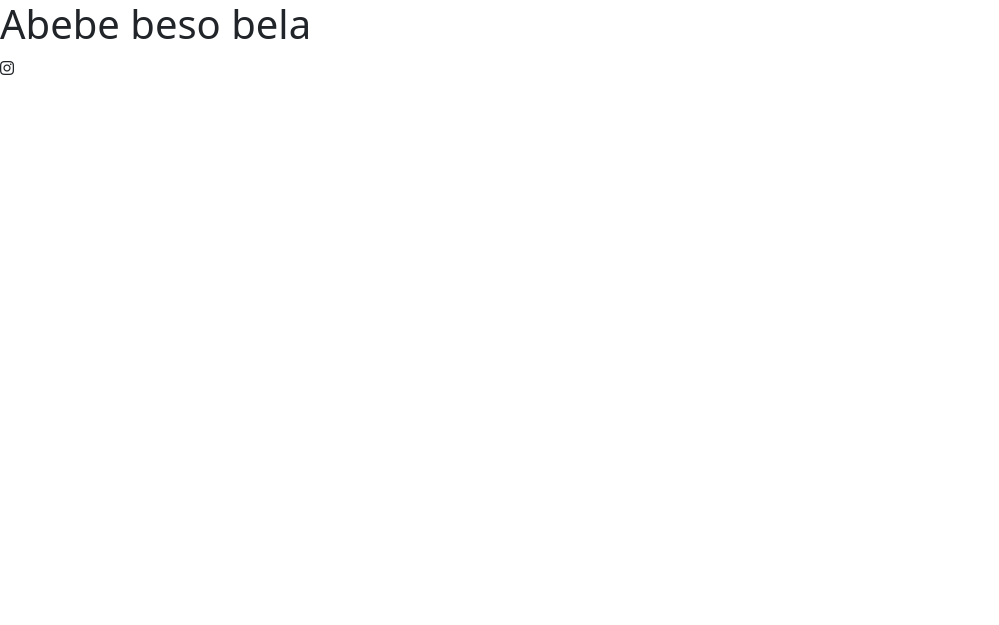
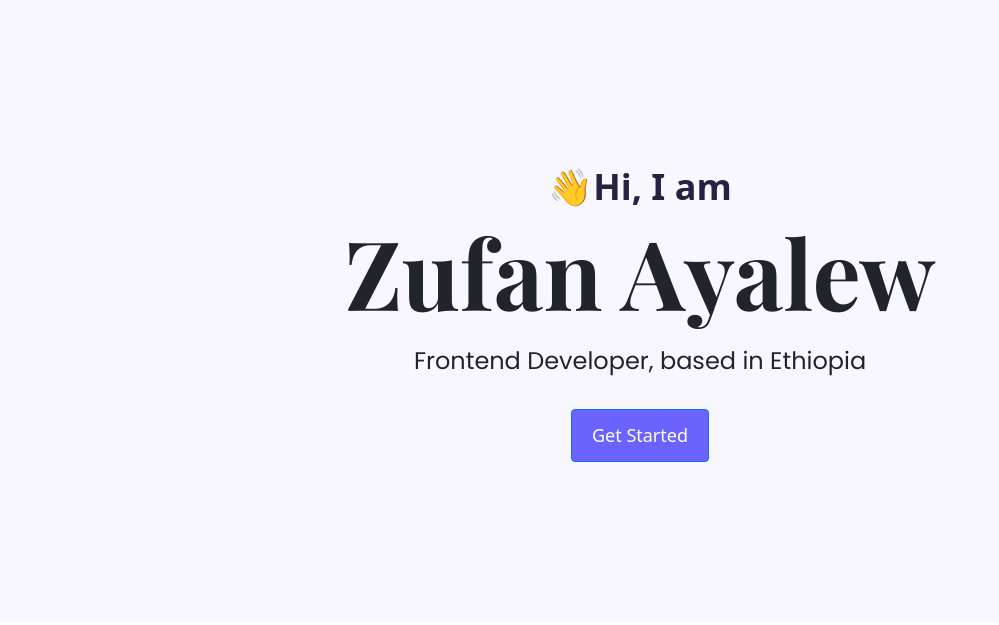
Before and after one commit to zufanayalew135/Portfolio, a plain HTML site: page index.html in a window 1280 px wide. Shown: the whole page, without its empty margins (0-999 px from the left). Drawn offline with nearby package versions, Linux system fonts and the light colour scheme; a web font is replaced by a local one.

Commit message:
added the first page

```diff
--- a/index.html
+++ b/index.html
@@ -9,6 +9,13 @@
       integrity="sha384-QWTKZyjpPEjISv5WaRU9OFeRpok6YctnYmDr5pNlyT2bRjXh0JMhjY6hW+ALEwIH"
       crossorigin="anonymous"
     />
+    <link rel="preconnect" href="https://fonts.googleapis.com" />
+    <link rel="preconnect" href="https://fonts.gstatic.com" crossorigin />
+    <link
+      href="https://fonts.googleapis.com/css2?family=Playfair+Display:ital,wght@0,700;1,700&family=Poppins:wght@400;700&family=Roboto:wght@700&display=swap"
+      rel="stylesheet"
+    />
+    <link rel="stylesheet" href="styles/style.css" />
     <script
       src="https://cdn.jsdelivr.net/npm/bootstrap@5.3.3/dist/js/bootstrap.bundle.min.js"
       integrity="sha384-YvpcrYf0tY3lHB60NNkmXc5s9fDVZLESaAA55NDzOxhy9GkcIdslK1eN7N6jIeHz"
@@ -18,17 +25,15 @@
       src="https://kit.fontawesome.com/6d6b9d1d60.js"
       crossorigin="anonymous"
     ></script>
-    <link rel="preconnect" href="https://fonts.googleapis.com" />
-    <link rel="preconnect" href="https://fonts.gstatic.com" crossorigin />
-    <link
-      href="https://fonts.googleapis.com/css2?family=Playfair+Display:ital,wght@0,700;1,700&family=Poppins:wght@400;700&family=Roboto:wght@700&display=swap"
-      rel="stylesheet"
-    />
-    <link rel="stylesheet" href="styles/style.css" />
-    <title>Document</title>
+
+    <title>Portfolio</title>
   </head>
   <body>
-    <h1>Abebe beso bela</h1>
-    <i class="fa-brands fa-instagram"></i>
+    <div class="first">
+      <p>👋Hi, I am</p>
+      <h1>Zufan Ayalew</h1>
+      <h2 class="mb-4">Frontend Developer, based in Ethiopia</h2>
+      <a href="#" class="btn btn-primary">Get Started</a>
+    </div>
   </body>
 </html>
--- a/styles/style.css
+++ b/styles/style.css
@@ -1,2 +1,34 @@
+h1,
+h2,
+h3,
+h4,
+h5 {
+  font-family: "Playfair Display", serif;
+}
+.first {
+  background: #f9f7fe;
+  text-align: center;
+  padding: 160px 20px;
+}
+.first p {
+  font-size: 36px;
+  font-weight: bold;
+  margin: 0;
+  color: #272142;
+}
 h1 {
+  font-size: 96px;
 }
+.first h2 {
+  font-family: "Poppins", sans-serif;
+  font-weight: normal;
+  font-size: 24px;
+  line-height: 2;
+}
+.btn-primary {
+  background: #6c63ff;
+  border-radius: 4px;
+  font-size: 18px;
+  line-height: 27px;
+  padding: 12px 20px;
+}
```
